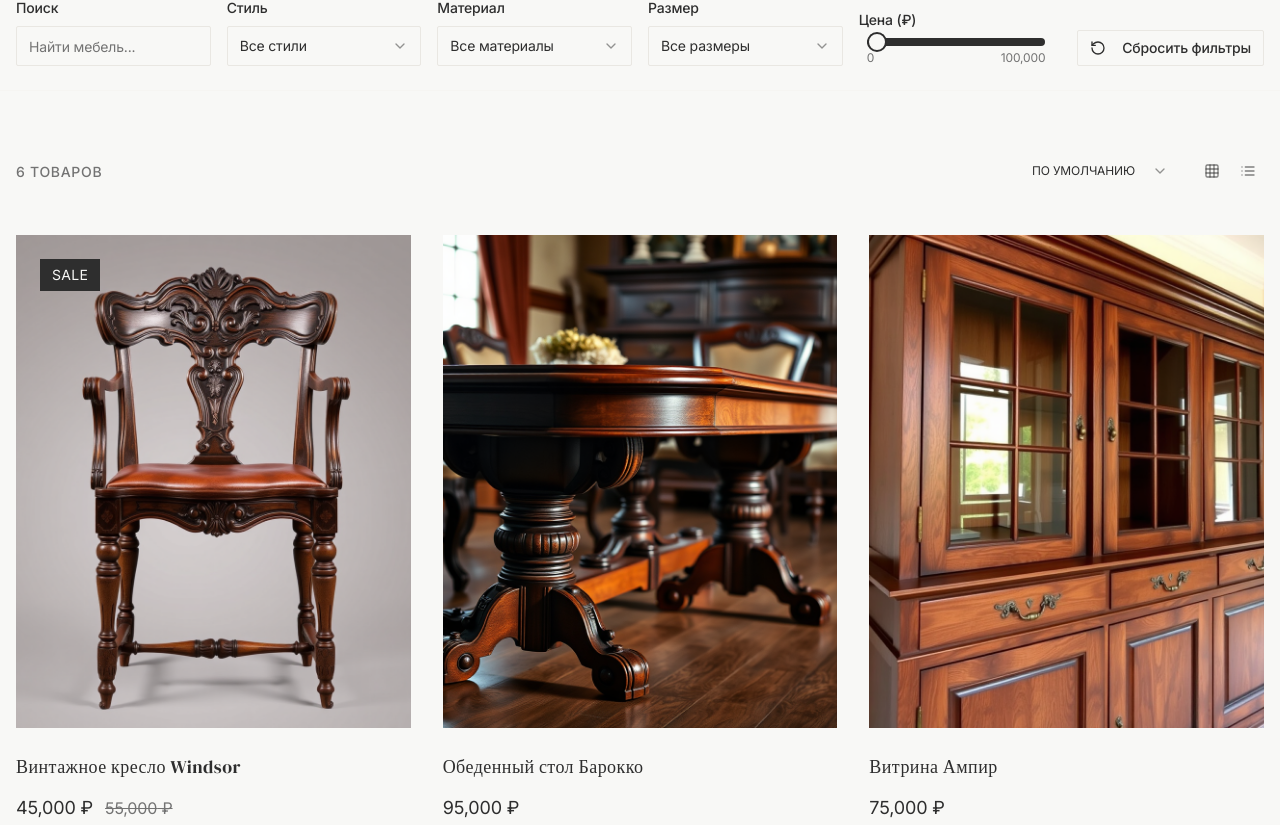
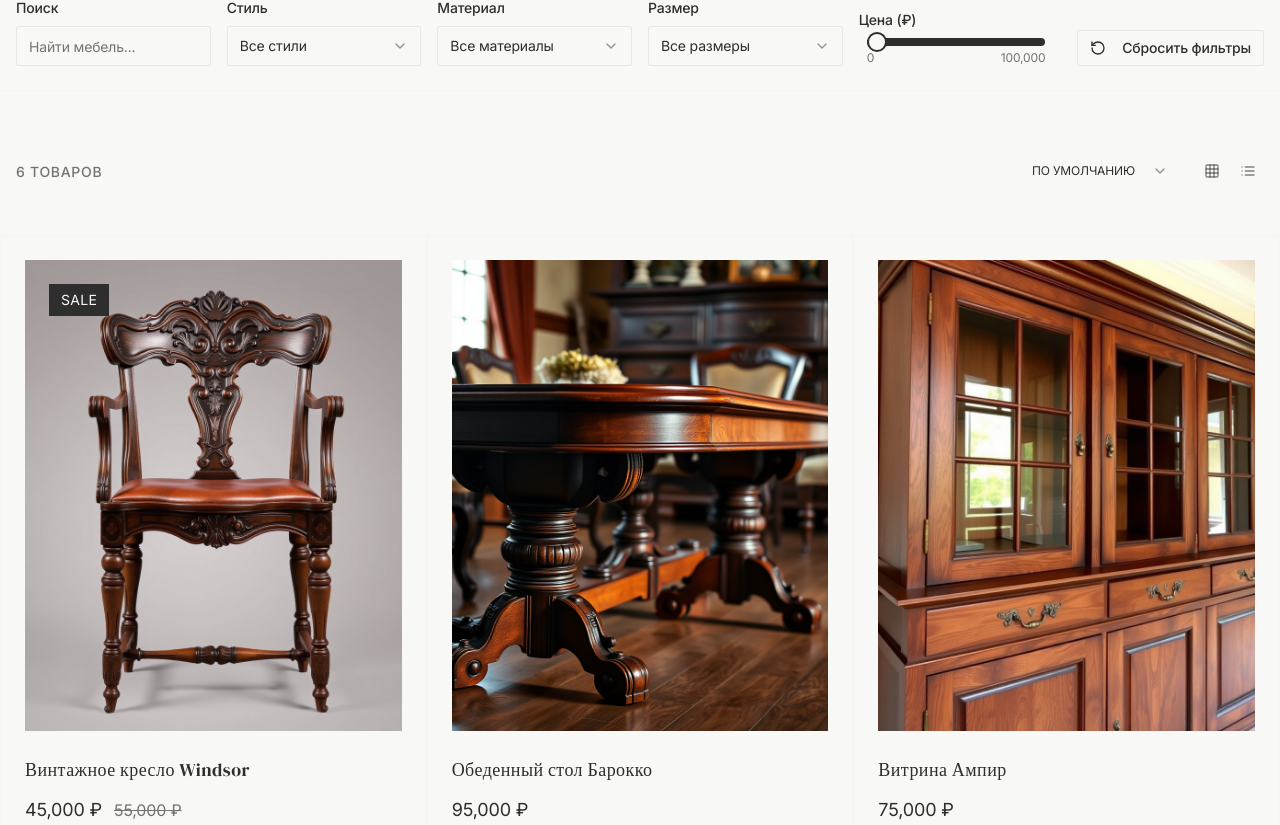
Before and after one commit to pr-poehali-dev/vintage-furniture-clone, a React (Vite) app: page / in a window 1280 px wide. Shown: the part 475-1300 px from the top of the page. Built offline with nearby package versions, Linux system fonts and the light colour scheme.

Commit message:
feat: адаптация карточек товаров по ширине

```diff
--- a/src/pages/Index.tsx
+++ b/src/pages/Index.tsx
@@ -1002,8 +1002,8 @@ function Index() {
 
       {/* Products Grid */}
       <section className="py-16">
-        <div className="max-w-7xl mx-auto px-4">
-          <div className="flex justify-between items-center mb-12">
+        <div className="w-full px-0">
+          <div className="flex justify-between items-center mb-12 px-4">
             <div>
               <span className="text-sm font-medium text-muted-foreground tracking-wider">
                 {filteredProducts.length} {t.items}
@@ -1041,11 +1041,11 @@ function Index() {
             </div>
           </div>
 
-          <div className="grid grid-cols-1 md:grid-cols-2 lg:grid-cols-3 gap-8">
+          <div className="grid grid-cols-1 md:grid-cols-2 lg:grid-cols-3 gap-0 border-l-0 border-r-0">
             {filteredProducts.map((product) => (
               <div
                 key={product.id}
-                className="group cursor-pointer"
+                className="group cursor-pointer border border-border/20 p-6 hover:border-border/40 transition-colors"
                 onClick={() => openProductDetails(product)}
               >
                 {/* Image Container - Larger Format */}
```
